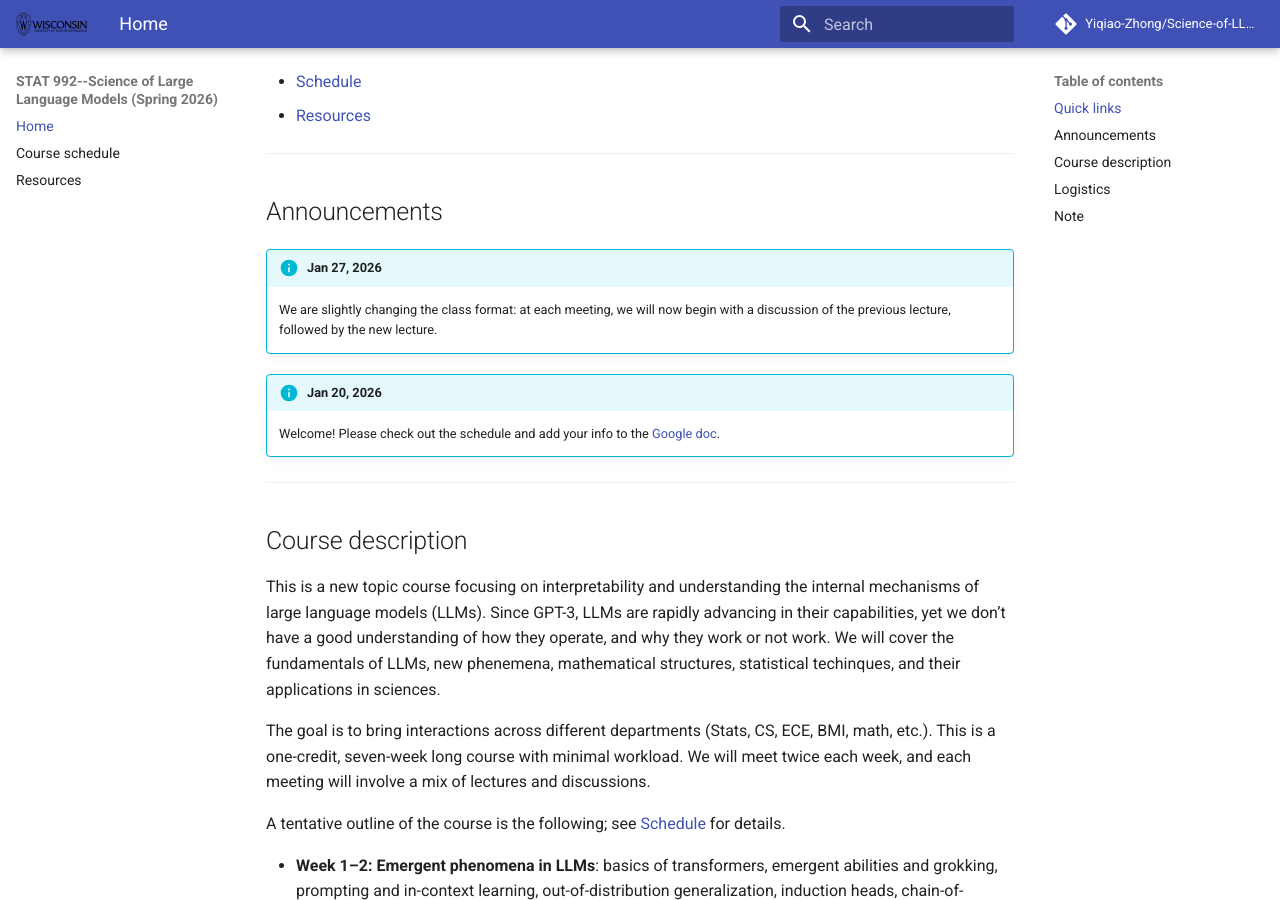
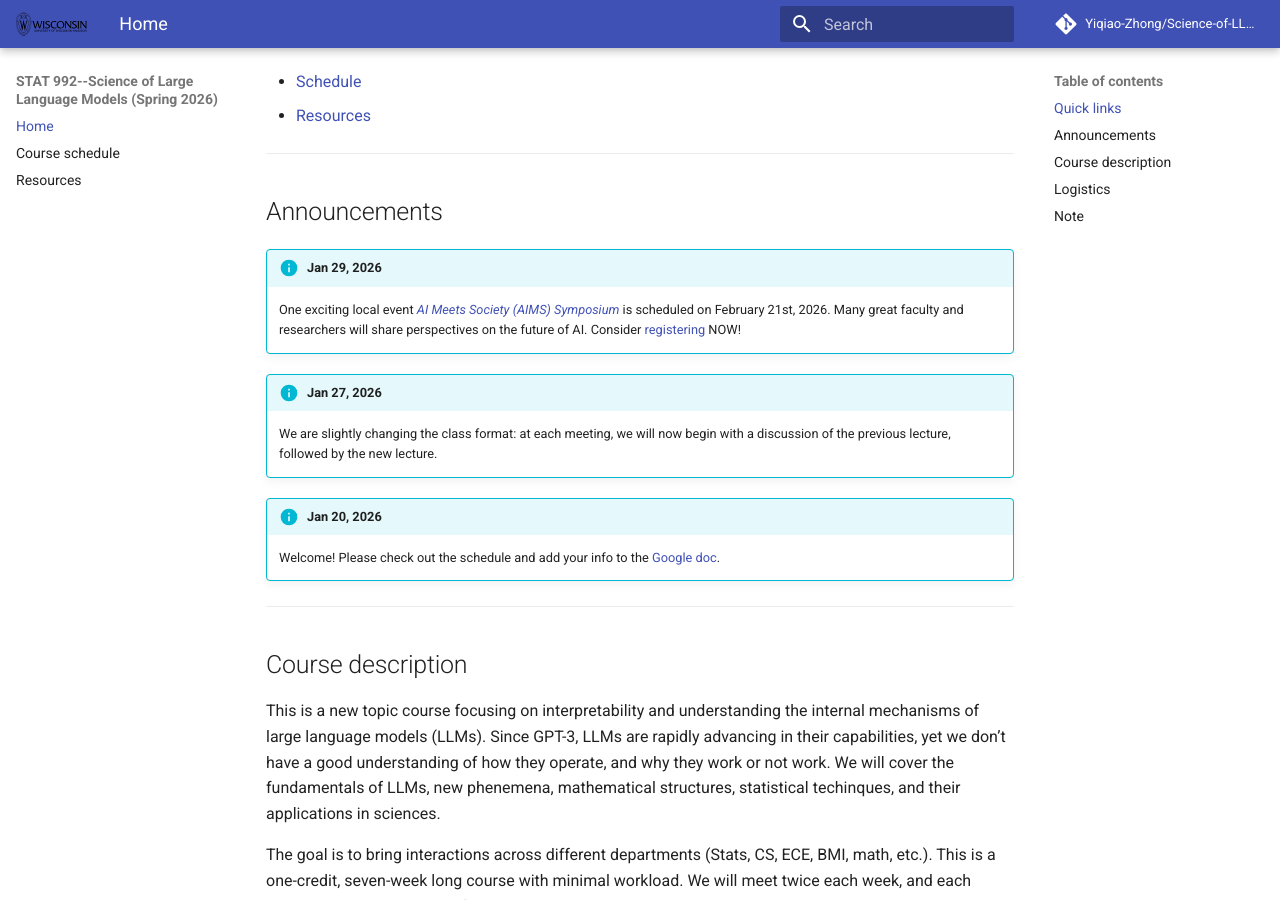
Before and after one commit to Yiqiao-Zhong/Science-of-LLMs, an MkDocs documentation site: the page built from docs/index.md, in a window 1280 px wide and 900 px high, scrolled down 381 px. Built offline with MkDocs 1.6.1 and Material for MkDocs 9.7.7, drawn with Linux system fonts in a browser that asks for light colours; comment, search, counter and statistics services are not loaded.

Commit message:
add new annoucement

```diff
--- a/docs/index.md
+++ b/docs/index.md
@@ -16,6 +16,9 @@
 ---
 
 ## Announcements
+!!! info "Jan 29, 2026"
+    One exciting local event [*AI Meets Society (AIMS) Symposium*](https://cdis.wisc.edu/ai-meets-society-aims-symposium/) is scheduled on February 21st, 2026. Many great faculty and researchers will share perspectives on the future of AI. Consider [registering](https://forms.gle/YQtykqAqGXSfp2rP8) NOW!
+
 !!! info "Jan 27, 2026"
     We are slightly changing the class format: at each meeting, we will now begin with a discussion of the previous lecture, followed by the new lecture.
 
```
